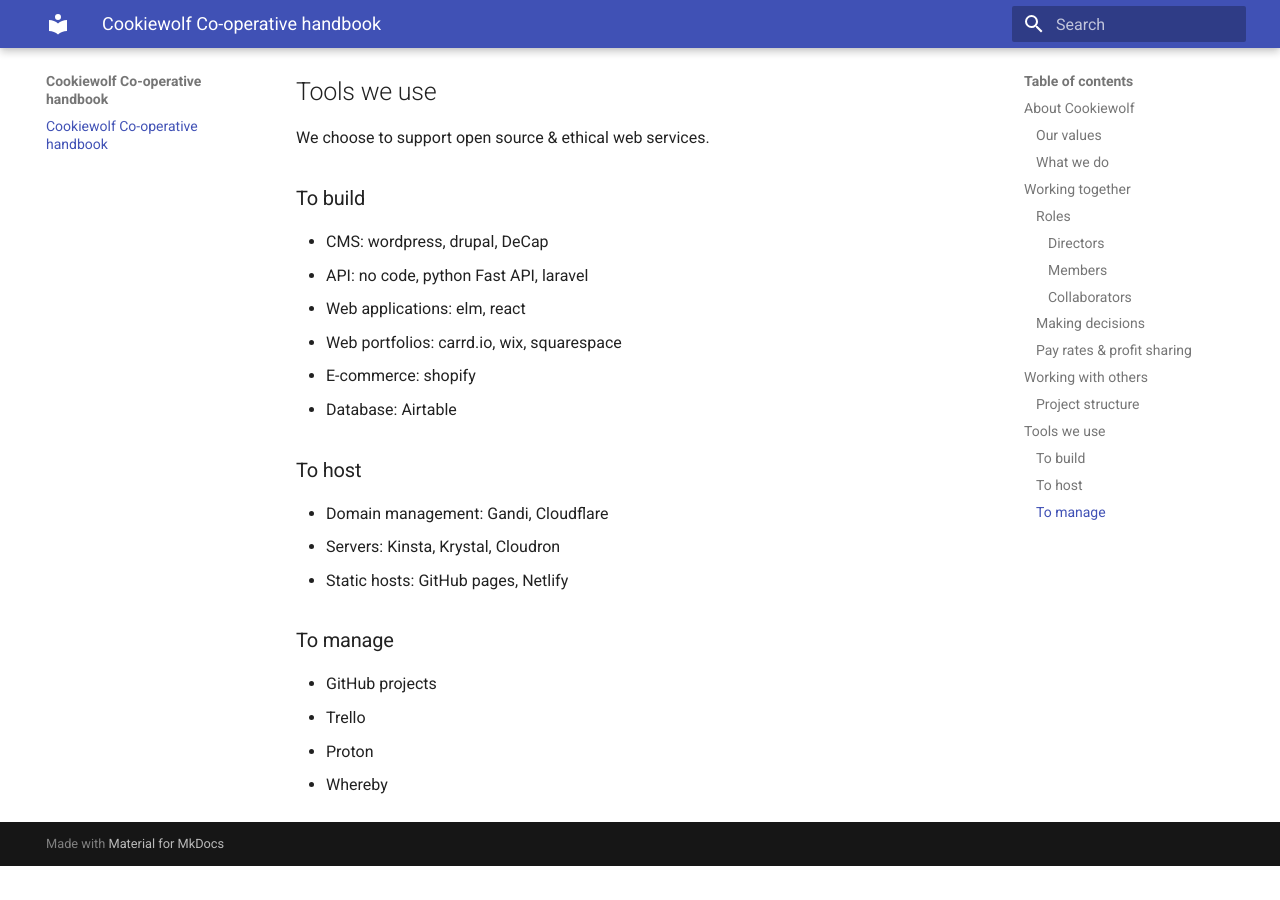
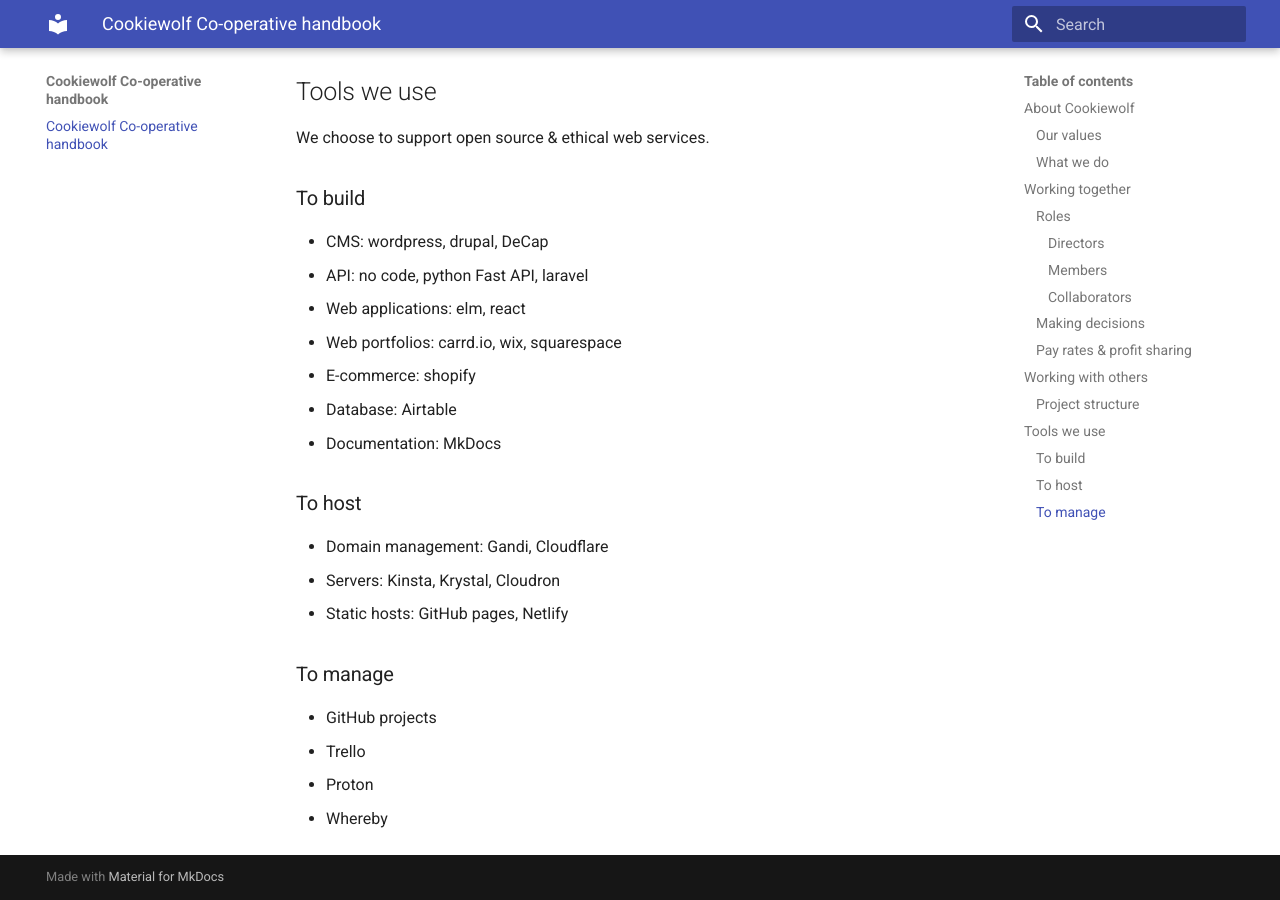
Before and after one commit to cookiewolf/handbook, an MkDocs documentation site: the page built from docs/index.md, in a window 1280 px wide and 900 px high, scrolled down 779 px. Built offline with MkDocs 1.6.1 and Material for MkDocs 9.7.7, drawn with Linux system fonts in a browser that asks for light colours; before the commit the page ends 1645 px from its top, so only the background shows below that.

Commit message:
Add MkDocs

```diff
--- a/docs/index.md
+++ b/docs/index.md
@@ -36,6 +36,7 @@
 - Web portfolios: carrd.io, wix, squarespace
 - E-commerce: shopify
 - Database: Airtable
+- Documentation: MkDocs
 
 ### To host
 
```
